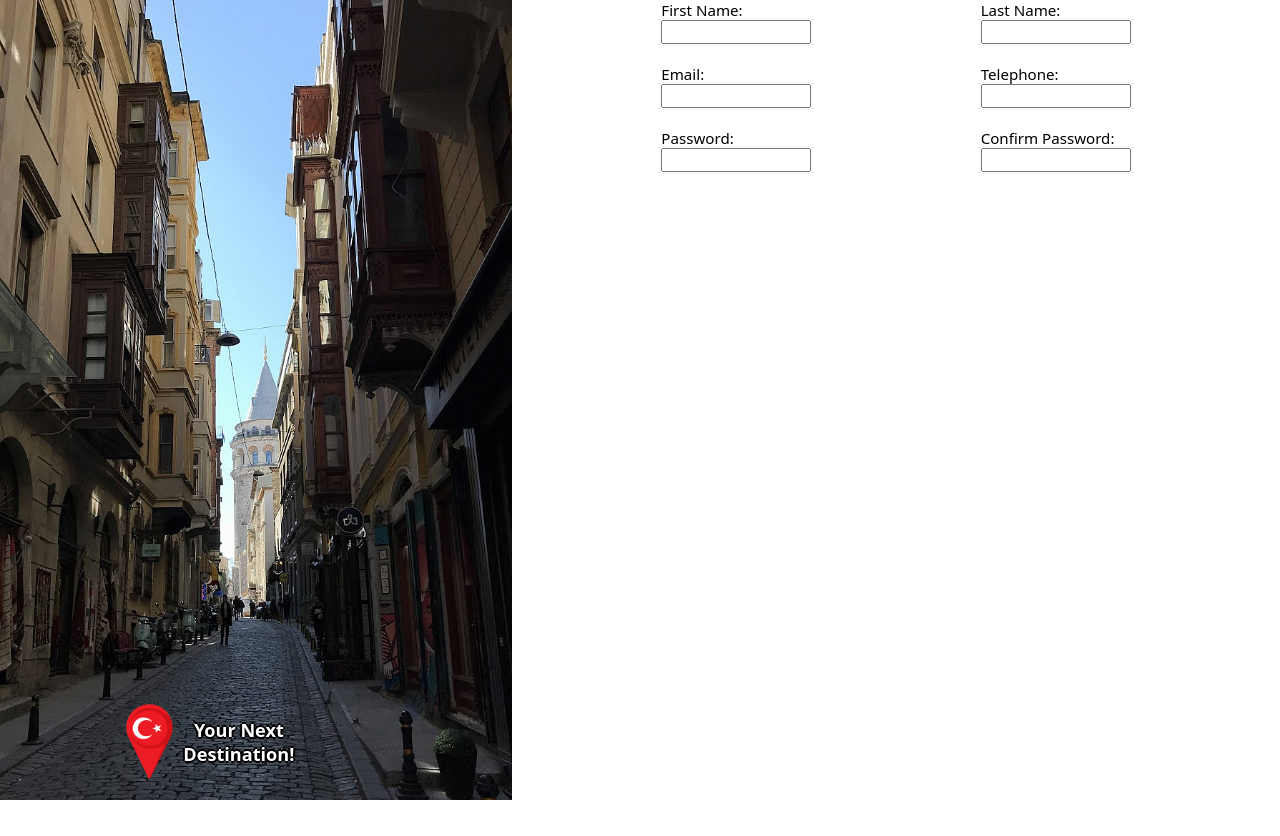
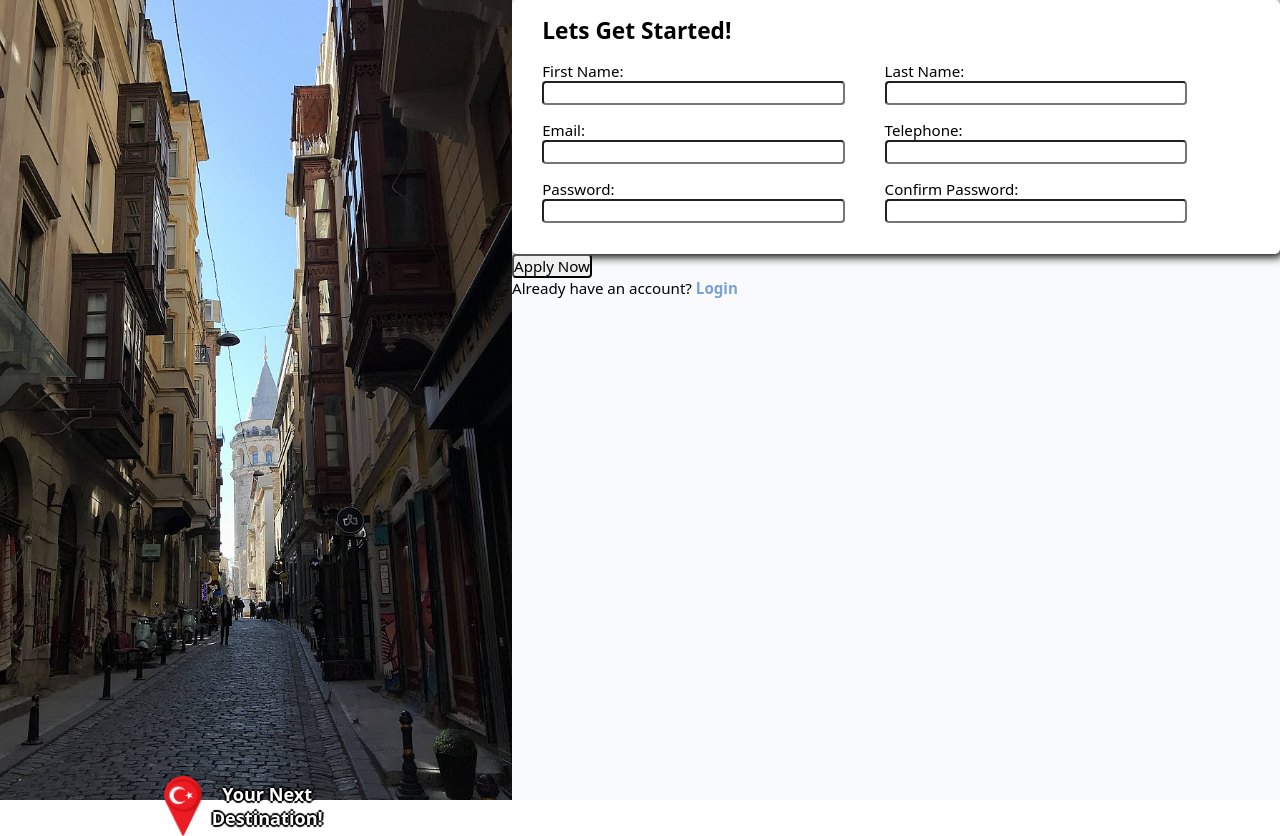
Before and after one commit to mohamedabdulle/sign-up-form, a plain HTML site: page index.html in a window 1280 px wide. Before the commit the page ends 800 px from the top, so only its background shows below. Drawn offline with Linux system fonts and the light colour scheme.

Commit message:
refactored code

```diff
--- a/index.html
+++ b/index.html
@@ -1,5 +1,6 @@
 <!DOCTYPE html>
 <html lang="en">
+
 <head>
   <meta charset="UTF-8">
   <meta http-equiv="X-UA-Compatible" content="IE=edge">
@@ -7,10 +8,11 @@
   <title>e-Visa - Republic of Türkiye</title>
   <link rel="stylesheet" href="style.css">
 </head>
+
 <body>
   <div id="background-sidebar">
     <header id="header-sidebar">
-      <img src="img/turkey-pin.png" alt="Turkish Flag" class="bounce" id="hh">
+      <img src="img/turkey-pin.png" alt="Turkish Flag" class="bounce">
       <div id="header-slogan">
         <span>Your Next</span>
         <span>Destination!</span>
@@ -18,9 +20,14 @@
     </header>
   </div>
   <main>
-    <hgroup></hgroup>
+    <hgroup>
+      <h1></h1>
+    </hgroup>
     <form action="" method="post">
       <div id="form-cont">
+        <h2>Lets Get Started!</h2>
+        <div id="form-element-cont">
+          <div id="form-left">
             <div class="form-element">
               <label for="first-name">First Name: <span></span></label>
               <input type="text" name="" id="first-name" required>
@@ -34,7 +41,7 @@
               <input type="password" name="" id="password">
             </div>
           </div>
-      <div id="form-cont">
+          <div id="form-right">
             <div class="form-element">
               <label for="last-name">Last Name: <span></span></label>
               <input type="text" name="" id="last-name" required>
@@ -48,8 +55,13 @@
               <input type="password" name="" id="confirm-password">
             </div>
           </div>
+        </div>
+      </div>
+      <button>Apply Now</button>
     </form>
+    <span>Already have an account? <a href="">Login</a></span>
     <footer></footer>
   </main>
 </body>
+
 </html>
--- a/style.css
+++ b/style.css
@@ -19,20 +19,19 @@ button,
 input {
   font-family: inherit;
   font-size: 100%;
-  width: 150px;
+  border-radius: 4px;;
 }
 
 #background-sidebar {
   position: relative;
-  height: 100vh;
   width: 40vw;
   background: url(img/galata-tower.jpg) center/cover;
 }
 
 #header-sidebar {
-  position: absolute;
-  top: 88vh;
-  right: 17vw;
+  position: relative;
+  top: calc(46rem + 10vh);
+  right: 1vw;
   display: flex;
   justify-content: center;
   align-items: center;
@@ -47,7 +46,7 @@ input {
   flex-direction: column;
   justify-content: center;
   align-items: center;
-  text-shadow: -2px 0 black, 0 2px black, 2px 0 black, 0 -2px black;
+  text-shadow: -2px 0 1px black, 0 2px 1px black, 2px 0 1px black, 0 -2px 1px black;
 }
 
 .bounce {
@@ -69,25 +68,53 @@ input {
 
 main {
   width: 60vw;
+  background: rgb(249, 250, 251);
 }
 
 #header-sidebar > img {
-  height: 75px;
-}
-
-form {
-  display: flex;
-  justify-content: space-evenly;
-  align-items: center;
-  gap: 20px;
+  height: 4rem;
 }
 
 .form-element {
   display: flex;
   flex-direction: column;
-  margin-bottom: 20px;
+  flex: 1 1 auto;
 }
 
-.form-cont {
-  margin-bottom: 30px;
+.form-element input {
+  /* flex: 1 1 auto; */
+
 }
+
+#form-left,
+#form-right {
+  display: flex;
+  flex-direction: column;
+  gap: 1rem;
+  width: 20rem;
+}
+
+#form-cont {
+  background: rgb(255, 255, 255);
+  box-shadow: 3px 3px 10px black;
+  padding: 1rem;
+  border-radius: 5px;
+}
+
+#form-cont h2 {
+  margin-left: 1rem;
+}
+
+  #form-element-cont {
+  display: flex;
+  justify-content: start;
+  align-items: center;
+  gap: 40px;
+  margin: 1rem;
+}
+
+a {
+  text-decoration: none;
+  font-weight: 700;
+  color: rgb(122, 161, 211);
+}
```
Lines whose indentation alone changed are shown as unchanged.
